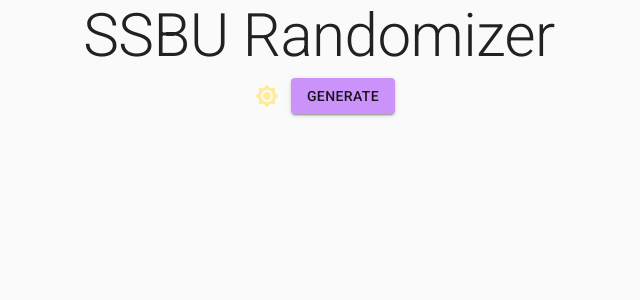
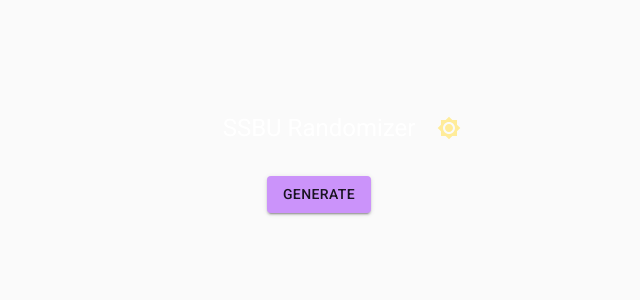
Before and after one commit to EngineerFaunce/ssbu-randomizer, a React (Create React App) app: page / in a window 1280 px wide. Shown: the top 300 px of the page, without its empty margins (321-961 px from the left). Built offline with nearby package versions, Linux system fonts and the light colour scheme.

Commit message:
Modify layout

```diff
--- a/src/components/App.tsx
+++ b/src/components/App.tsx
@@ -1,30 +1,27 @@
-import { useState, useEffect } from "react";
+import { useState } from "react";
 import {
     Box,
     Button,
     Container,
     CssBaseline,
-    IconButton,
+    Grid,
     List,
     ListItem,
     Paper,
     ThemeProvider,
-    Typography,
 } from "@material-ui/core";
 import { makeStyles } from "@material-ui/core/styles";
-import Brightness7Icon from "@material-ui/icons/Brightness7";
-import Brightness3Icon from "@material-ui/icons/Brightness3";
+
 import { lightTheme, darkTheme } from "../theme";
 import { fighters } from "../data/fighters";
 import Fighter from "./Fighter";
+import NavMenu from "./NavMenu";
 
 const useStyles = makeStyles((theme) => ({
     root: {
-        alignContent: "center",
         justifyContent: "center",
     },
     list: {
-        alignContent: "center",
         borderRadius: "0.25rem",
         maxWidth: "400px",
         maxHeight: "600px",
@@ -60,7 +57,6 @@
     const [darkMode, setDarkMode] = useState(
         window?.localStorage.getItem("darkTheme") === "true" ? true : false
     );
-    const [icon, setIcon] = useState(<Brightness7Icon htmlColor="#ffec99" />);
 
     const themeConfig = darkMode ? darkTheme : lightTheme;
 
@@ -69,33 +65,22 @@
         setFighterList(shuffle([...fighters]));
     };
 
-    useEffect(() => {
-        window?.localStorage.setItem("darkTheme", darkMode.toString());
-
-        setIcon(
-            darkMode ? (
-                <Brightness3Icon htmlColor="#bac8ff" />
-            ) : (
-                <Brightness7Icon htmlColor="#ffec99" />
-            )
-        );
-    }, [darkMode]);
-
     return (
         <ThemeProvider theme={themeConfig}>
             <CssBaseline />
-            <Container maxWidth="md" className={classes.root}>
+            <Box mt={12}>
+                <Container maxWidth="xl">
+                    <Grid container alignItems="center" spacing={2}>
+                        <Grid item xs={12}>
+                            <NavMenu
+                                controller={{
+                                    state: darkMode,
+                                    setState: setDarkMode,
+                                }}
+                            />
+                        </Grid>
+                        <Grid item xs={12}>
                             <Box textAlign="center">
-                    <Typography variant="h2">SSBU Randomizer</Typography>
-                    <IconButton
-                        aria-label="toggle dark mode"
-                        onClick={() => {
-                            setDarkMode(!darkMode);
-                        }}
-                    >
-                        {icon}
-                    </IconButton>
-
                                 <Button
                                     variant="contained"
                                     color="secondary"
@@ -103,10 +88,12 @@
                                 >
                                     Generate
                                 </Button>
-
+                            </Box>
+                        </Grid>
                         {fighterList.length !== 0 && (
-                        <List className={classes.list}>
-                            <Paper>
+                            <Grid item xs={12}>
+                                <Paper elevation={4} className={classes.list}>
+                                    <List>
                                         {fighterList.map((fighter: any) => {
                                             return (
                                                 <ListItem key={fighter.name}>
@@ -114,16 +101,23 @@
                                                         name={fighter.name}
                                                         series={fighter.series}
                                                         isEcho={fighter.isEcho}
-                                                iconURL={fighter.iconURL}
+                                                        iconURL={
+                                                            fighter.iconURL
+                                                        }
                                                     />
                                                 </ListItem>
                                             );
                                         })}
+                                    </List>
                                 </Paper>
-                        </List>
+                            </Grid>
                         )}
+                    </Grid>
+                    <Box textAlign="center" justifyContent="center">
+                        <Box mb={2} />
                     </Box>
                 </Container>
+            </Box>
         </ThemeProvider>
     );
 }
--- /dev/null
+++ b/src/components/NavMenu.tsx
@@ -0,0 +1,77 @@
+import { useState, useEffect } from "react";
+import {
+    AppBar,
+    Box,
+    IconButton,
+    Toolbar,
+    Tooltip,
+    Typography,
+} from "@material-ui/core";
+import { makeStyles } from "@material-ui/core/styles";
+import Brightness7Icon from "@material-ui/icons/Brightness7";
+import Brightness3Icon from "@material-ui/icons/Brightness3";
+
+const useStyles = makeStyles((theme) => ({
+    appBar: {
+        background: "transparent",
+        display: "flex",
+        alignItems: "center",
+    },
+    container: {
+        position: "relative",
+    },
+    toggle: {
+        position: "absolute",
+        right: "-30%",
+    },
+}));
+
+function NavMenu({ controller }: any) {
+    const classes = useStyles();
+
+    const [icon, setIcon] = useState(<Brightness7Icon htmlColor="#ffec99" />);
+    const darkMode = controller.state;
+    const setDarkMode = controller.setState;
+
+    useEffect(() => {
+        window?.localStorage.setItem("darkTheme", darkMode.toString());
+
+        setIcon(
+            darkMode ? (
+                <Brightness3Icon htmlColor="#bac8ff" />
+            ) : (
+                <Brightness7Icon htmlColor="#ffec99" />
+            )
+        );
+    }, [darkMode]);
+
+    return (
+        <AppBar position="static" className={classes.appBar} elevation={0}>
+            <Toolbar>
+                <Box
+                    display="flex"
+                    alignItems="center"
+                    className={classes.container}
+                >
+                    <Typography variant="h5" align="center">
+                        SSBU Randomizer
+                    </Typography>
+
+                    <Tooltip title="Toggel dark mode">
+                        <IconButton
+                            aria-label="toggle dark mode"
+                            onClick={() => {
+                                setDarkMode(!darkMode);
+                            }}
+                            className={classes.toggle}
+                        >
+                            {icon}
+                        </IconButton>
+                    </Tooltip>
+                </Box>
+            </Toolbar>
+        </AppBar>
+    );
+}
+
+export default NavMenu;
```
Lines whose indentation alone changed are shown as unchanged.
